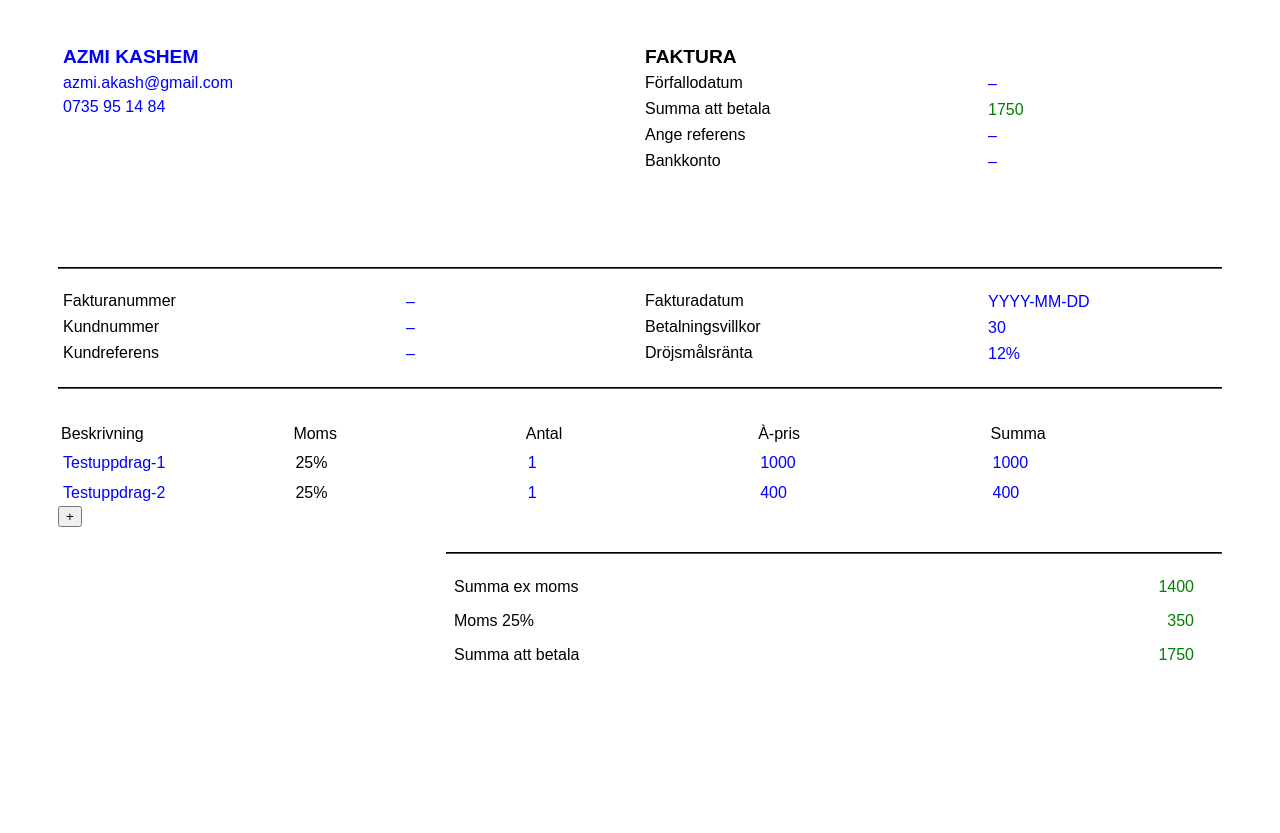
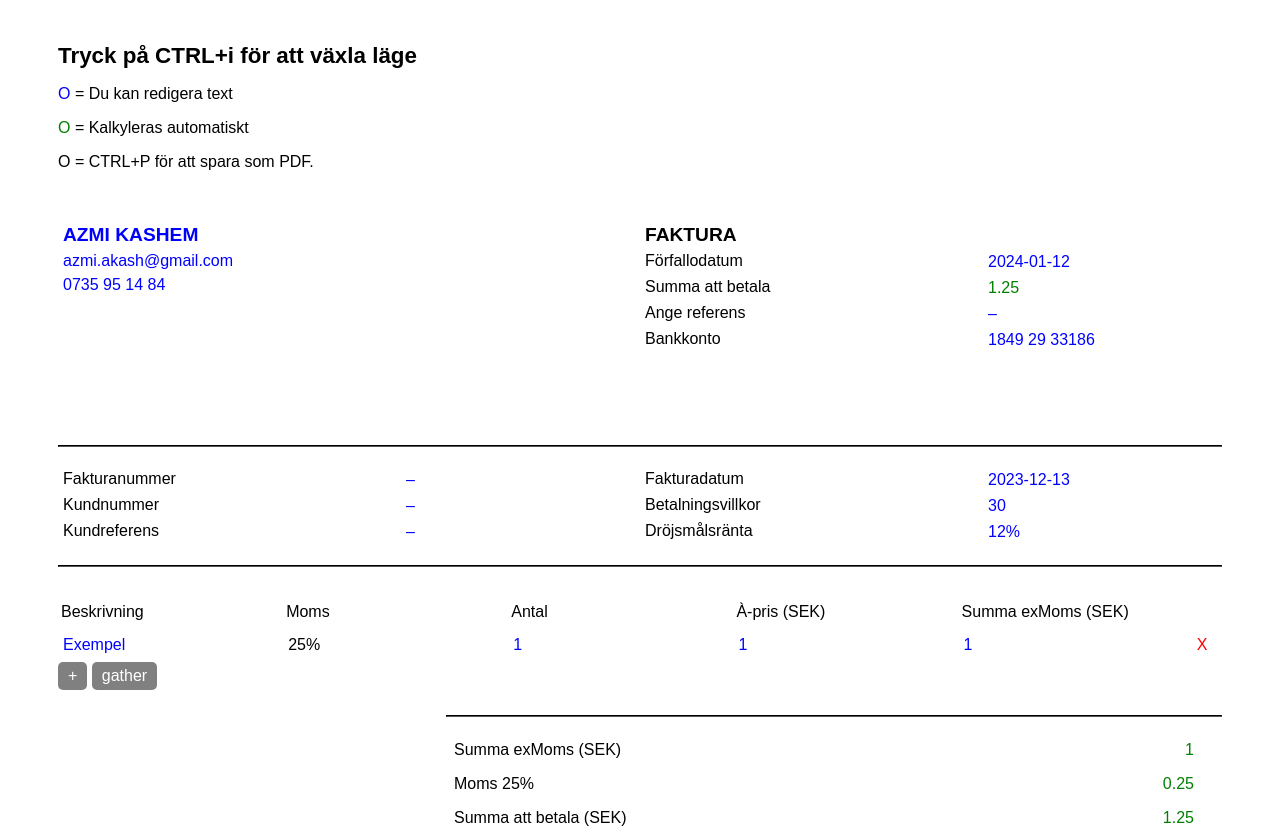
Before and after one commit to helloazmi/invoicezmi, a website: page index.html in a window 1280 px wide. Before the commit the page ends 800 px from the top, so only its background shows below. Drawn offline with Linux system fonts and the light colour scheme.

Commit message:
added remove button, instructios

```diff
--- a/index.html
+++ b/index.html
@@ -14,6 +14,15 @@
     <link rel="stylesheet" href="style.css" />
 
     <div class="container">
+      <span class="showing" id="info"
+        style="font-weight:bold">Tryck på CTRL+i för att växla läge</span>
+        <p><span class="showing" style="color:blue">O</span><span class="showing"> = Du kan redigera text</span></p>
+        <p><span class="showing" style="color:green">O</span><span class="showing"> = Kalkyleras automatiskt</span></p>
+        <p><span class="showing" style="color:reen">O</span><span class="showing"> = CTRL+P för att spara som PDF.</span></p>
+        <p style="color:white">-</p>
+
+        </span
+      >
       <div class="header">
         <div class="container-azmi">
           <input class="var" id="uName" value="AZMI KASHEM" />
@@ -50,7 +59,10 @@
           /></span>
 
           <span class="block"
-            >Bankkonto<input class="var" id="uBankAccount" value="–"
+            >Bankkonto<input
+              class="var"
+              id="uBankAccount"
+              value="1849 29 33186"
           /></span>
         </div>
       </div>
@@ -93,63 +105,57 @@
 
     -->
 
-      <table style="width: 100%" id="table">
+      <table style="width: 100%" id="myTable">
         <tr>
           <th>Beskrivning</th>
           <th>Moms</th>
           <th>Antal</th>
-          <th>À-pris</th>
-          <th>Summa</th>
+          <th>À-pris (SEK)</th>
+          <th>Summa exMoms (SEK)</th>
         </tr>
         <tr>
-          <td><input class="var" id="jobName" value="Testuppdrag-1" /></td>
-          <td><input class="" id="varValue" value="25%" readonly /></td>
+          <td><input class="var" id="jobName" value="Exempel" /></td>
+          <td><input class="" id="vatValue" value="25%" readonly /></td>
           <td><input class="var" id="unit" value="1" /></td>
-          <td><input class="var" id="unitPrice" value="1000" /></td>
-          <td><input class="var" id="totalJobPriceExVat" value="1000" /></td>
-        </tr>
-        <tr>
-          <td><input class="var" id="jobName" value="Testuppdrag-2" /></td>
-          <td><input class="" id="varValue" value="25%" readonly /></td>
-          <td><input class="var" id="unit" value="1" /></td>
-          <td><input class="var" id="unitPrice" value="400" /></td>
-          <td><input class="var" id="totalJobPriceExVat" value="400" /></td>
+          <td><input class="var" id="unitPrice" value="1" /></td>
+          <td><input class="var" id="totalJobPriceExVat" value="1" /></td>
+          <td><button class="showing" onclick="removeRow(this)">X</button></td>
         </tr>
       </table>
       <button
         class="showing"
-        id="add-row-button"
+        id="addRowButton"
         onclick="(() => {
             console.log('pressed add');
             // Get the reference to the table
-        var table = document.getElementById('table');
+        const myTable = document.getElementById('myTable');
 
-        var lastRow = table.rows[table.rows.length - 1];
+        const tbody = myTable.querySelector('tbody');
+        //myTable.childNodes[1].childNodes[0] //first tr
 
-        var newRow = lastRow.cloneNode(true);
+        // Create a new row
+        const newRow = document.createElement('tr');
+        newRow.innerHTML = `
+            <td><input class='var' id='jobName' value='Exempel' /></td>
+            <td><input class='' id='vatValue' value='25%' readonly /></td>
+            <td><input class='var' id='unit' value='1'/></td>
+            <td><input class='var' id='unitPrice' value='0'/></td>
+            <td><input class='var' id='totalJobPriceExVat' value='0'/></td>
+            <td><button class='showing' onclick='removeRow(this)'>X</button></td>
+        `;
 
-        var cells = newRow.getElementsByTagName('td');
+        // Append the new row to the tbody
+        tbody.appendChild(newRow);
 
 
-            cells.innerHTML = `
-            <tr>
-                <td><input class='var' id='jobName' value='Testuppdrag-1' /></td>
-                <td><input class='var' id='unit' value='1'/></td>
-                <td><input class='var' id='varValue' value='25%'/></td>
-                <td><input class='var' id='unitPrice' value='4xx00'/></td>
-                <td><input class='var' id='totalJobPriceExVat' value='400'/></td>
-           </tr>`;
-
-
-        table.appendChild(newRow);
-
-
-
-        })()"
+         } )()"
       >
         +
       </button>
       <!-- <button id="calc-sum" onclick="updateFinalPay()">=</button> -->
+      <button class="showing" id="gatherButton" onclick="gather()">
+        gather
+      </button>
 
       <!-- Table Lower-->
       <div class="header">
@@ -160,7 +166,7 @@
             <tr>
               <td>
                 <span class="block"
-                  >Summa ex moms
+                  >Summa exMoms (SEK)
                   <span class="dynamic" id="totalSumToPayExVat">–</span></span
                 >
               </td>
@@ -183,7 +189,7 @@
             <tr>
               <td>
                 <span class="block"
-                  >Summa att betala
+                  >Summa att betala (SEK)
                   <span class="dynamic" id="totalSumToPay">–</span></span
                 >
               </td>
--- a/script.js
+++ b/script.js
@@ -1,4 +1,43 @@
-// Summerizes everuting into the bottom
+//localStorage testing, must stringify(saving) and parse (retrieving)
+const userData = {};
+
+//Storing
+localStorage.setItem("userData", JSON.stringify(userData));
+
+//Retrieving
+const storedUserDataString = localStorage.getItem("userData");
+const storedUserData = JSON.parse(storedUserDataString);
+
+//Collect
+const gather = () => {
+  let uName = document.getElementById("uName").value;
+  let uEmail = document.getElementById("uEmail").value;
+  let uPhone = document.getElementById("uPhone").value;
+  let dueDays = document.getElementById("dueDays").value;
+  console.log(uName);
+  console.log(uEmail);
+  console.log(uPhone);
+  console.log(dueDays);
+};
+
+//Get current year as string
+const updateCurrDateAndDueDate = () => {
+  let invoiceDate = document.getElementById("invoiceDate");
+  let dueDaysValue = document.getElementById("dueDays");
+  // Get the current date
+  const currentDate = new Date();
+  invoiceDate.value = currentDate.toLocaleDateString("sv-SE"); //prints as string
+
+  // Add 30 days to the current date
+  currentDate.setDate(currentDate.getDate() + Number(dueDaysValue.value));
+  let todayPlus30 = currentDate;
+  //console.log(todayPlus30);
+
+  dueDate = document.getElementById("dueDate");
+  dueDate.value = todayPlus30.toLocaleDateString("sv-SE");
+};
+
+// Summerizes everything to the bottom
 const getFinalSumExVat = () => {
   let sum = 0;
   let totalPriceNodeList = document.querySelectorAll("#totalJobPriceExVat");
@@ -12,7 +51,7 @@ const getFinalSumExVat = () => {
 };
 
 const updateFinalPay = () => {
-  console.log(getFinalSumExVat());
+  //console.log(getFinalSumExVat());
   document.querySelectorAll("#totalSumToPayExVat")[0].textContent =
     getFinalSumExVat();
   document.querySelectorAll("#vatSum")[0].textContent = getFinaSumVat();
@@ -25,6 +64,9 @@ const getFinaSumVat = () => {
   return 0.25 * getFinalSumExVat();
 };
 
+//function not doen
+const setAllClassToHide = () => {};
+
 // Calculates Final Sum To Pay
 const getFinalToPay = () => {
   return 1.25 * getFinalSumExVat();
@@ -32,6 +74,7 @@ const getFinalToPay = () => {
 settingsModeActive = true;
 const handleEvent = (event) => {
   updateFinalPay();
+  updateCurrDateAndDueDate();
 
   if (event.ctrlKey && event.key === "i") {
     console.log("Pressed i");
@@ -52,13 +95,13 @@ const handleEvent = (event) => {
   }
 };
 
-document.addEventListener("keydown", handleEvent);
+document.addEventListener("keyup", handleEvent);
 document.addEventListener("click", handleEvent);
 
 const changeClass = (from, to) => {
   // Select all elements with class name "var"
   var elements = document.querySelectorAll(from);
-  console.log(elements);
+  //console.log(elements);
   // Loop through each element and change its content to "string"
   elements.forEach(function (element) {
     element.className = to;
@@ -89,4 +132,13 @@ const addRow = () => {
   table.appendChild(newRow);
 };
 
+function removeRow(button) {
+  // Get the reference to the button's parent row
+  const row = button.parentNode.parentNode;
+
+  // Remove the row from the table
+  row.parentNode.removeChild(row);
+}
+
 updateFinalPay();
+updateCurrDateAndDueDate();
--- a/style.css
+++ b/style.css
@@ -87,6 +87,26 @@ input {
   display: show;
 }
 
+button.showing {
+  background-color: transparent;
+  color: red;
+  padding: 5px 10px;
+  border: none;
+  border-radius: 5px;
+  cursor: pointer;
+  font-size: 1rem;
+}
+
 .hiding {
   display: none;
 }
+
+#addRowButton,
+#gatherButton {
+  background-color: grey;
+  color: white;
+}
+
+#info {
+  font-size: 1.4rem;
+}
```
